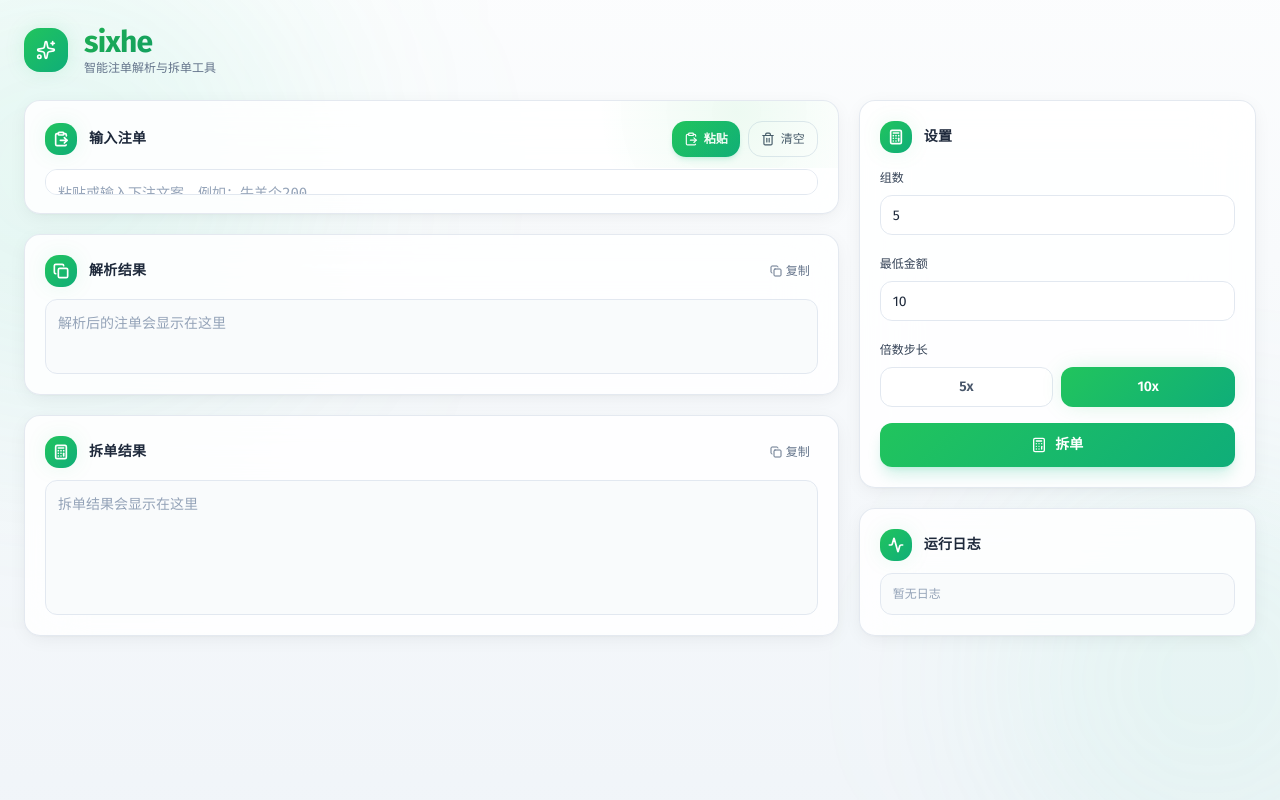
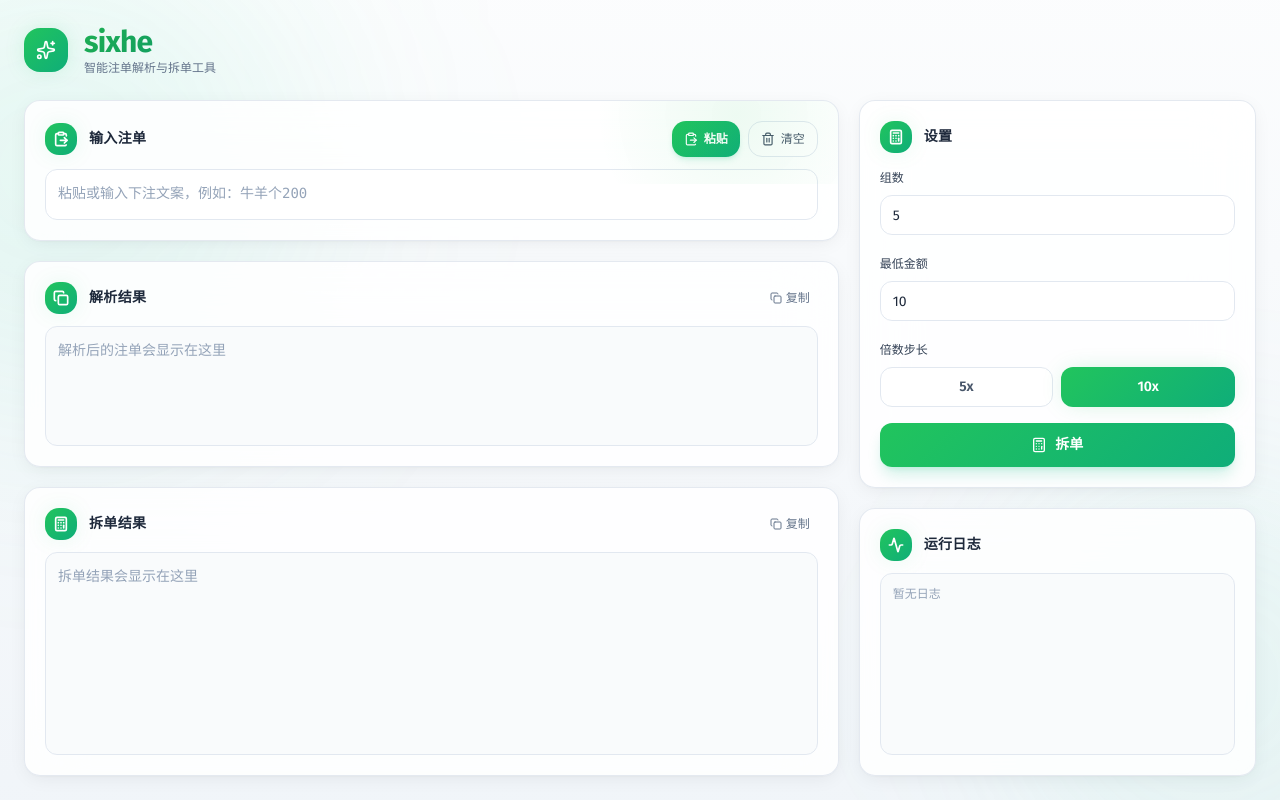
Before and after one commit to kchtin/bets, a React (Vite) app in the folder react-ts/: page / in a window 1280 px wide. Built offline with nearby package versions, Linux system fonts and the light colour scheme.

Commit message:
fix(react-ts): ensure container fills viewport height

```diff
--- a/react-ts/src/App.tsx
+++ b/react-ts/src/App.tsx
@@ -139,8 +139,8 @@ function App() {
         <div className="absolute -bottom-[10%] -right-[10%] h-[400px] w-[400px] rounded-full bg-emerald-300/10 blur-[100px]" />
       </div>
 
-      <div className="mx-auto w-full max-w-7xl">
-        <header className="mb-6 flex items-center gap-4">
+      <div className="mx-auto flex h-full w-full max-w-7xl flex-col">
+        <header className="mb-6 flex shrink-0 items-center gap-4">
           <div className="flex h-11 w-11 items-center justify-center rounded-2xl accent-gradient accent-glow press-scale focus-ring shadow-md">
             <Sparkles className="h-5 w-5 text-white" />
           </div>
```
